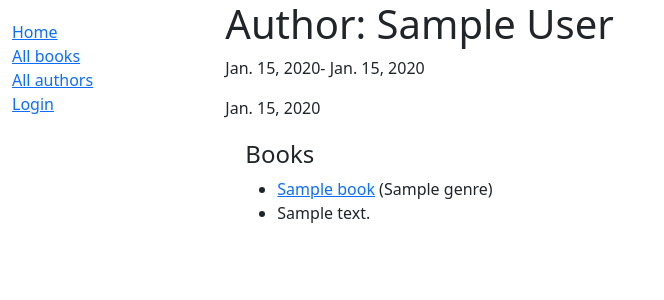
After one commit to shaazanaam/__djngo_library__, a Django app: page /catalog/author/1 in a window 1280 px wide. The commit adds this page. Shown: the top 300 px of the page, without its empty margins (0-664 px from the left). Run offline with Django 5.2, Linux system fonts and the light colour scheme; tables that the repository leaves empty hold one stand-in row (values such as "Sample post").

Commit message:
Added Generic Editing View Using Django default In built creation of the form from the MODEL https://docs.djangoproject.com/en/5.0/ref/class-based-views/generic-editing/

```diff
--- a/locallibrary/catalog/admin.py
+++ b/locallibrary/catalog/admin.py
@@ -34,7 +34,7 @@ class BooksInstanceInline(admin.TabularInline):
 
 ## BOOK ADMIN
 class BookAdmin(admin.ModelAdmin):
-    list_display = ('title', 'author', 'display_genre')
+    list_display = ('title', 'author', 'display_genre', 'display_language')
     inlines = [BooksInstanceInline]
 
 # Register the BookAdmin class with the model
--- a/locallibrary/catalog/templates/base_generic.html
+++ b/locallibrary/catalog/templates/base_generic.html
@@ -24,7 +24,7 @@
           <ul class="sidebar-nav">
             <li><a href="{% url 'index' %}">Home</a></li>
             <li><a href=" {% url 'books' %}">All books</a></li>
-            <li><a href="">All authors</a></li>
+            <li><a href="{% url 'authors' %}">All authors</a></li>
             {% if user.is_authenticated %}
             <li>User: {{ user.get_username }}</li>
             <li><a href="{% url 'my-borrowed' %}">My Borrowed</a></li>
@@ -39,12 +39,28 @@
               <a href="{% url 'login' %}?next={{ request.path }}">Login</a>
             </li>
             {% endif %}
-            {% if perms.catalog.can_mark_returned %}
-            <li>
-              <a href="{% url 'all-borrowed' %}">All-BorrowedPage</a>
-            </li>
+            {% if perms.catalog.can_mark_returned or user.is_staff %}
+            <hr>
+              <li>Staff</li>
+              <li>
+                <a href="{% url 'all-borrowed' %}">All-BorrowedPage</a>
+              </li>
+              {% if perms.catalog.add_author %}
+                <li>
+                  <a href="{% url 'author-create' %}">Create Author</a>
+                </li>
+              {% endif %}
+
+              {% if perms.catalog.add_book %}
+                <li>
+                  <a href="{% url 'book-create' %}">Create Book</a>
+                </li>
+              {% endif %}
+            {% endif %}
+
+
           </ul>
-          {% endif %}
+
           {% endblock %}
         </div>
         <div class="col-sm-10">{% block content %}{% endblock %}</div>
--- /dev/null
+++ b/locallibrary/catalog/templates/catalog/author_detail.html
@@ -0,0 +1,41 @@
+{% extends "base_generic.html" %}
+
+{% block content %}
+
+<h1>Author: {{ author.first_name }} {{ author.last_name }}</h1>
+  <p> {{ author.date_of_birth }}- {{author.date_of_death}} </p>
+  <p>{{ author.date_of_death }}</p>
+
+  <div style="margin-left:20px;margin-top:20px">
+    <h4>Books</h4>
+
+    {% if author.book_set.all %}
+    <ul>
+      {% for book in author.book_set.all %}
+        <li><a href="{{ book.get_absolute_url }}">{{ book.title }}</a> ({{ book.display_genre }})</li>
+        <li>{{book.summary}}</li>
+      {% endfor %}
+    </ul>
+    {% else%}
+    <p>This author has no books</p>
+    {% endif %}
+  </div>
+{%endblock%}
+
+  {% block sidebar %}
+  {{ block.super }}
+
+  {% if perms.catalog.change_author or perms.catalog.delete_author %}
+  <hr>
+  <ul class="sidebar-nav">
+    {% if perms.catalog.change_author %}
+      <li><a href="{% url 'author-update' author.id %}">Update author</a></li>
+    {% endif %}
+    {% if not author.book_set.all and perms.catalog.delete_author %}
+      <li><a href="{% url 'author-delete' author.id %}">Delete author</a></li>
+    {% endif %}
+    </ul>
+  {% endif %}
+
+
+{% endblock %}
--- a/locallibrary/catalog/urls.py
+++ b/locallibrary/catalog/urls.py
@@ -14,7 +14,10 @@ urlpatterns = [
     #re_path(r'^book/(?P<pk>\d+)$', views.BookDetailView.as_view(), name='book-detail'),
 
 ]
-
+urlpatterns += [
+    path('authors/', views.AuthorListView.as_view(), name='authors'),
+    path('author/<int:pk>', views.AuthorDetailView.as_view(), name='author-detail'),
+]
 urlpatterns += [
     path('mybooks/', views.LoanedBooksByUserListView.as_view(), name='my-borrowed'),
 ]
@@ -26,3 +29,15 @@ urlpatterns += [
 urlpatterns += [
     path('allborrowed/', views.AllLoanedBooksListView.as_view(), name='all-borrowed'),
 ]
+
+urlpatterns += [
+    path('author/create',views.AuthorCreate.as_view(),name='author-create'),
+    path('author/<int:pk>/update/',views.AuthorUpdate.as_view(),name='author-update'),
+    path('author/<int:pk>/delete/',views.AuthorDelete.as_view(),name='author-delete'),
+]
+
+urlpatterns += [
+    path('book/create/', views.BookCreate.as_view(), name='book-create'),
+    path('book/<int:pk>/update/', views.BookUpdate.as_view(), name='book-update'),
+    path('book/<int:pk>/delete/', views.BookDelete.as_view(), name='book-delete'),
+]
--- a/locallibrary/catalog/views.py
+++ b/locallibrary/catalog/views.py
@@ -1,5 +1,7 @@
 from django.shortcuts import render
 from .models import Book, Author, BookInstance, Genre
+from django.utils.translation import gettext_lazy as _
+# from django.urls import reverse
 
 
 # Create your views here.
@@ -63,10 +65,22 @@ class BookDetailView(generic.DetailView):
     ## the only catch is that it expects the URL parameter to be named pk
     ## if you use generic.DetailsView the url configuration must use the name pk because the generic view looks  for the exact names
 
+class AuthorListView(generic.ListView):
+    model = Author
+    # context_object_name = 'my_author_list'   # your own name for the list as a template variable
+    # queryset = Author.objects.filter(last_name__icontains='smith')[:5] # Get 5 authors containing the name smith
+    # template_name = 'catalog/author_list.html'  # Specify your own template name/location
 
+class AuthorDetailView(generic.DetailView):
+    model = Author
+    # template_name = 'catalog/author_detail.html'  # Specify your own template name/location
 
-from django.contrib.auth.mixins import LoginRequiredMixin  ## this is used to ensure that only logged in users can access the view
-                                                           ## which we are going to create for the loaned books by user
+## Challenge:Yourself
+# Showing the particular User all the books that are currently on loan to them.
+## this is used to ensure that only logged in users can access the view
+## which we are going to create for the loaned books by user
+
+from django.contrib.auth.mixins import LoginRequiredMixin
 class LoanedBooksByUserListView(LoginRequiredMixin,generic.ListView):
     """Generic class-based view listing books on loan to current user."""
     model = BookInstance
@@ -89,20 +103,15 @@ class AllLoanedBooksListView(PermissionRequiredMixin, generic.ListView):
     paginate_by = 10
 
 
+#Form handling for a stand alone forms and also the example is for
+# processing the form on the forms.py
 
-
-
-
-#form handling
 import datetime
-
 from django.contrib.auth.decorators import login_required, permission_required
 from django.shortcuts import get_object_or_404
 from django.http import HttpResponseRedirect
-from django.urls import reverse
-
+from django.urls import reverse, reverse_lazy
 from catalog.forms import RenewBookForm
-
 @login_required
 @permission_required('catalog.can_mark_returned', raise_exception=True)
 def renew_book_librarian(request, pk):
@@ -136,16 +145,93 @@ def renew_book_librarian(request, pk):
 
     return render(request, 'catalog/book_renew_librarian.html', context)
 
+
+## Form Handling using a Helper class ModelForm for Renew Book
 ## A basic Model form containing  the same field as the original RenewBookForm is shown
 ##You need to add class Meta with the associated (BookInstance)  and  list of model
 ## fields that you want to include in the form.
-
+## In order to use this you need to  modify the renew_book_librarian view
+## to   take advantage of this helper class by replacing the
+# 'renewal_date' with the 'due_back' field
 from django.forms import ModelForm
 from catalog.models import BookInstance
+from django.core.exceptions import ValidationError
 
 class RenewBookModelForm(ModelForm):
     class Meta:
         model = BookInstance
         fields = ['due_back']
-        labels = {'due_back': ('New renewal date')}
-        help_texts = {'due_back': ('Enter a date between now and 4 weeks (default 3).')}
+        labels = {'due_back': _('New renewal date')}
+        help_texts = {'due_back': _('Enter a date between now and 4 weeks (default 3).')}
+
+    def clean_due_back(self):
+        data = self.cleaned_data['due_back']
+
+        # Check if a date is not in the past.
+        if data < datetime.date.today():
+            raise ValidationError(_('Invalid date - renewal in past'))
+
+        # Check if a date is in the allowed range (+4 weeks from today).
+        if data > datetime.date.today() + datetime.timedelta(weeks=4):
+            raise ValidationError(_('Invalid date - renewal more than 4 weeks ahead'))
+
+        # Remember to always return the cleaned data.
+        return data
+
+
+## Generic Editing Views
+## These views are used to create, update and delete records
+
+
+#Generic Editing View for the Author model
+from django.views.generic.edit import CreateView, UpdateView, DeleteView
+from django.urls import reverse_lazy
+from .models import Author
+
+class AuthorCreate(PermissionRequiredMixin, CreateView):
+    model = Author
+    fields = '__all__'
+    initial={'date_of_death':'05/01/2018',}
+    permission_required = 'catalog.add_author'
+class AuthorUpdate(PermissionRequiredMixin, UpdateView):
+    model = Author
+    fields = ['first_name', 'last_name', 'date_of_birth', 'date_of_death']
+    permission_required = 'catalog.change_author'
+class AuthorDelete(PermissionRequiredMixin, DeleteView):
+    model = Author
+    success_url = reverse_lazy('authors')
+    permission_required = 'catalog.delete_author'
+
+    def form_valid(self, form):
+        try:
+            self.object.delete()
+            return HttpResponseRedirect(self.get_success_url())
+        except Exception as e:
+            return HttpResponseRedirect(
+                reverse("author-delete", kwargs={"pk": self.object.pk})
+            )
+
+
+## Generic Editing View for the Book model
+
+class BookCreate(PermissionRequiredMixin, CreateView):
+    model = Book
+    fields = '__all__'
+    permission_required = 'catalog.add_book'
+class BookUpdate(PermissionRequiredMixin, UpdateView):
+    model = Book
+    fields = '__all__'
+    permission_required = 'catalog.change_book'
+class BookDelete(PermissionRequiredMixin, DeleteView):
+    model = Book
+    success_url = reverse_lazy('books')
+    permission_required = 'catalog.delete_book'
+
+    def form_valid(self, form):
+        try:
+            self.object.delete()
+            return HttpResponseRedirect(self.get_success_url())
+        except Exception as e:
+            return HttpResponseRedirect(
+                reverse("book-delete", kwargs={"pk": self.object.pk})
+            )
```
Also changed, not shown: locallibrary/catalog/models.py (+17 -12 lines), locallibrary/catalog/templates/catalog/author_confirm_delete.html (added, +25 -0 lines), locallibrary/catalog/templates/catalog/author_form.html (added, +12 -0 lines), locallibrary/catalog/templates/catalog/author_list.html (added, +20 -0 lines), locallibrary/catalog/templates/catalog/book_confirm_delete.html (added, +23 -0 lines), locallibrary/catalog/templates/catalog/book_detail.html (+20 -2 lines), locallibrary/catalog/templates/catalog/book_form.html (added, +12 -0 lines), locallibrary/catalog/migrations/0006_book_language.py (added).
